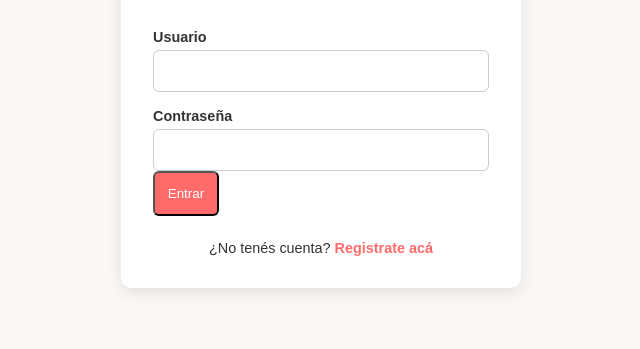
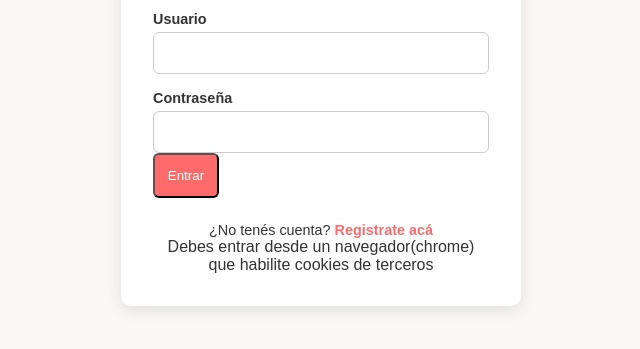
Before and after one commit to scry3/facultadMatchBack, a plain HTML site: page frontend/public/login.html in a window 1280 px wide. Shown: the part 305-654 px from the top of the page, without its empty margins (319-959 px from the left). Drawn offline with Linux system fonts and the light colour scheme; no server answers.

Commit message:
Update login.html

```diff
--- a/frontend/public/login.html
+++ b/frontend/public/login.html
@@ -27,6 +27,7 @@
         ¿No tenés cuenta?
         <a href="register.html" class="link">Registrate acá</a>
       </p>
+      <p>Debes entrar desde un navegador(chrome) que habilite cookies de terceros</p>
     </div>
 
     <!-- JS del front -->
```
